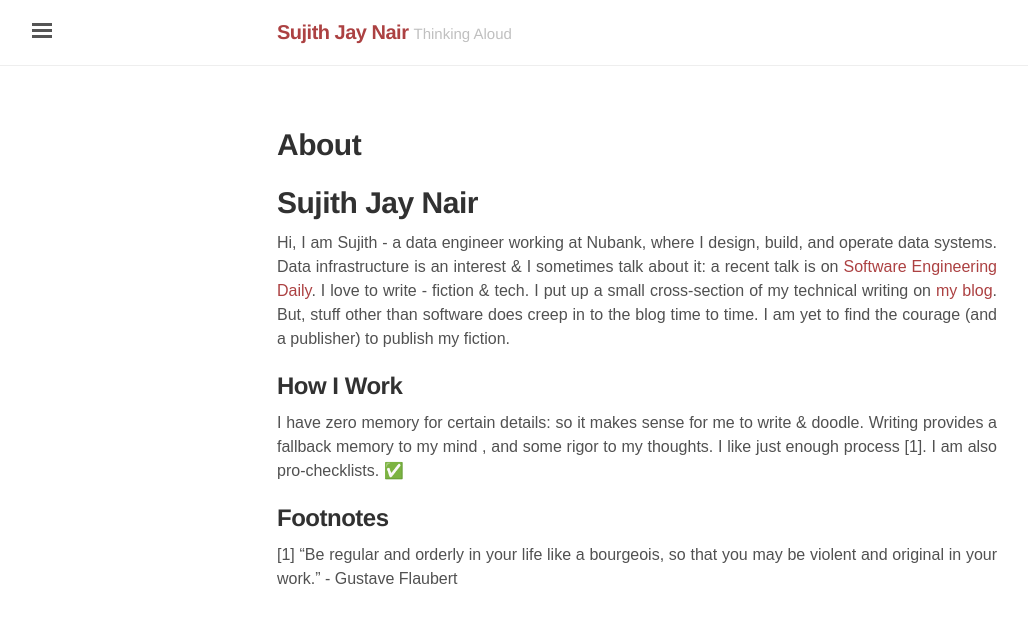
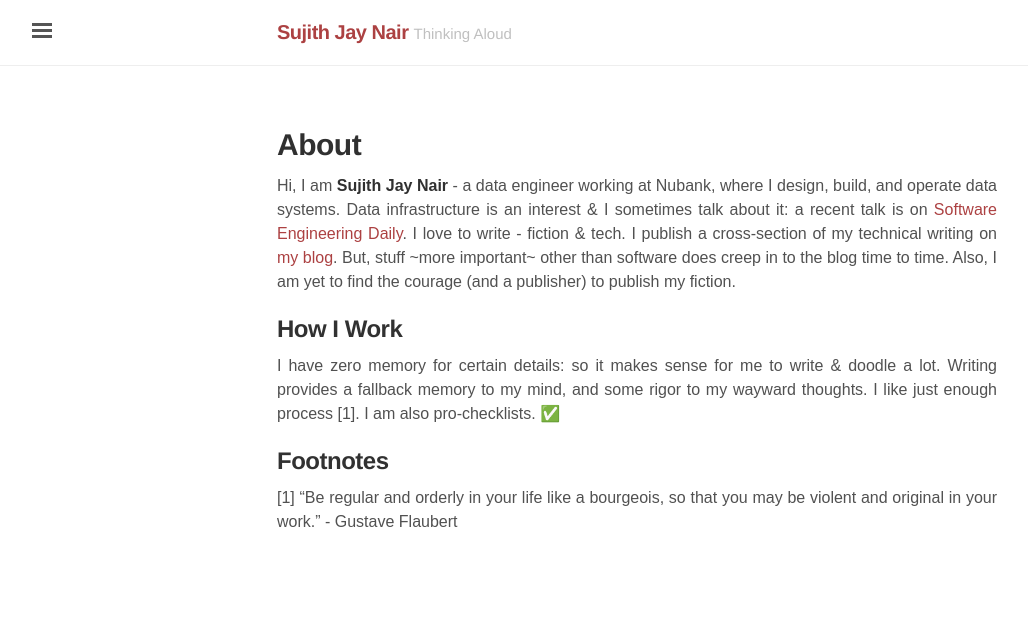
Before and after one commit to sujithjay/sujithjay.github.io, a Jekyll site: the page built from about.md, in a window 1280 px wide. Shown: the top 623 px of the page, without its empty margins (3-1031 px from the left). Built offline with Jekyll 4.4.1, drawn with Linux system fonts in a browser that asks for light colours; nearby versions of some CDN libraries; some web fonts are replaced.

Commit message:
Update about.md

```diff
--- a/about.md
+++ b/about.md
@@ -2,12 +2,11 @@
 layout: page
 title: About
 ---
-# Sujith Jay Nair
 
-Hi, I am Sujith - a data engineer working at Nubank, where I design, build, and operate data systems. Data infrastructure is an interest & I sometimes talk about it: a recent talk is on [Software Engineering Daily](https://softwareengineeringdaily.com/2020/02/06/nubank-data-engineering-with-sujith-nair/). I love to write - fiction & tech. I put up a small cross-section of my technical writing on [my blog](https://sujithjay.com). But, stuff other than software does creep in to the blog time to time. I am yet to find the courage (and a publisher) to publish my fiction.
+Hi, I am **Sujith Jay Nair** - a data engineer working at Nubank, where I design, build, and operate data systems. Data infrastructure is an interest & I sometimes talk about it: a recent talk is on [Software Engineering Daily](https://softwareengineeringdaily.com/2020/02/06/nubank-data-engineering-with-sujith-nair/). I love to write - fiction & tech. I publish a cross-section of my technical writing on [my blog](https://sujithjay.com). But, stuff ~more important~ other than software does creep in to the blog time to time. Also, I am yet to find the courage (and a publisher) to publish my fiction.
 
 ## How I Work
-I have zero memory for certain details: so it makes sense for me to write & doodle. Writing provides a fallback memory to my mind , and some rigor to my thoughts. I like just enough process [1]. I am also pro-checklists. ✅
+I have zero memory for certain details: so it makes sense for me to write & doodle a lot. Writing provides a fallback memory to my mind, and some rigor to my wayward thoughts. I like just enough process [1]. I am also pro-checklists. ✅
 
 
 ## Footnotes
```
